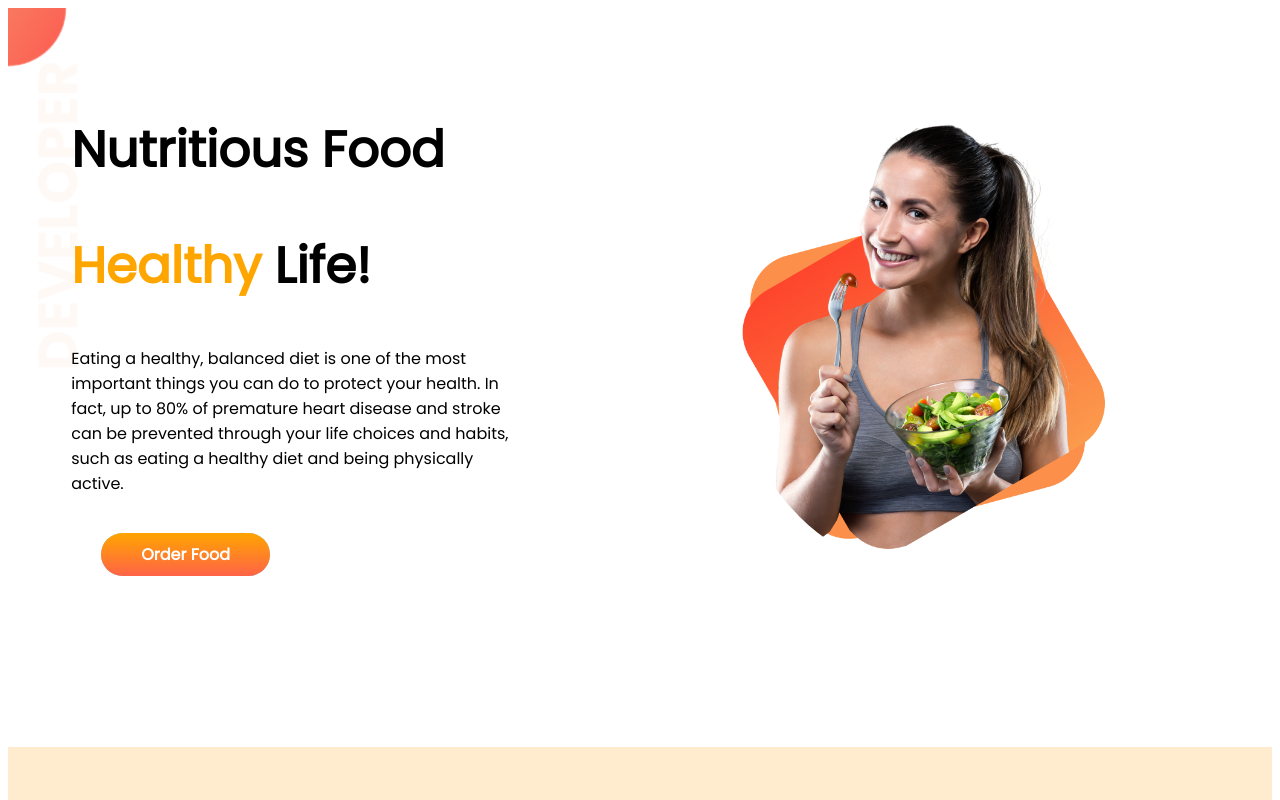
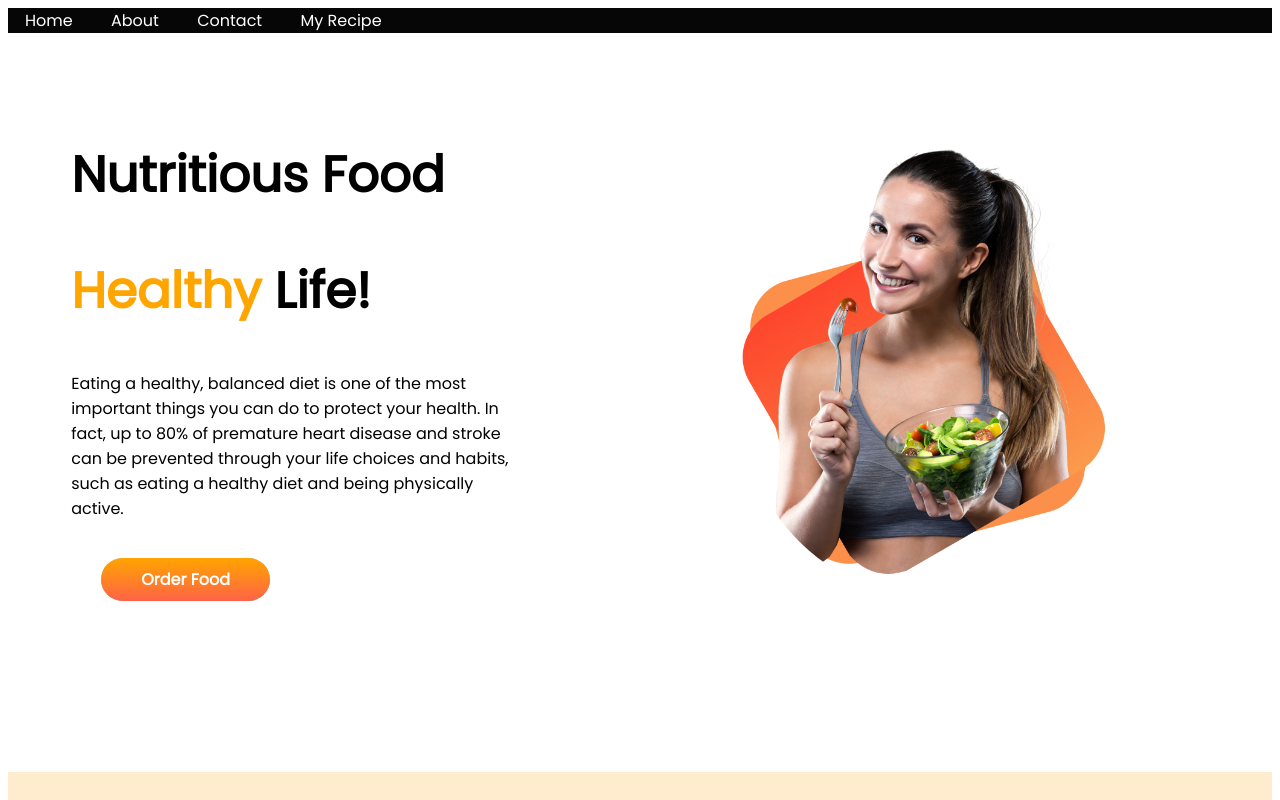
Before and after one commit to mashiourcse/FOOD_Network, a plain HTML site: page index.html in a window 1280 px wide. Shown: the top 800 px of the page. Drawn offline with Linux system fonts and the light colour scheme.

Commit message:
Add files via upload

```diff
--- a/index.html
+++ b/index.html
@@ -14,7 +14,15 @@
 </head>
 <body>
 
-    <section class="top-banner flexible-container">
+    <section class="navbar">
+        <a href="#">Home</a>
+        <a href="#about">About</a>
+        <a target="_blank" href="https://www.facebook.com/rahman.mashiour">Contact</a>
+        <a href="#recipies">My Recipe</a>
+
+    </section>
+
+    <section class="flexible-container">
 
         <div class="half-width">
             <h1>
@@ -44,7 +52,7 @@
     </section>
 
 
-    <section class="secondPart flexible-container">
+    <section id= "about" class="secondPart flexible-container">
         <div class="half-width">
             <img src="images/model_pic/model2.png" alt="">
         </div>
@@ -72,7 +80,7 @@
 
 
 
-    <section class="recipe-area">
+    <section id="recipies" class="recipe-area">
         <div style="padding-bottom: 30px;" >
         <h1 style="text-align: center;">My Recipes</h1>
         <p style=" text-align: center;">
--- a/style.css
+++ b/style.css
@@ -2,6 +2,20 @@ body{
 
     font-family: 'Poppins', sans-serif;
 
+}
+
+.navbar a{
+    text-decoration: none;
+    color: black;
+    margin: 10px;
+    padding: 7px;
+    color: white;
+}
+.navbar{
+
+    display: flexbox;
+    justify-content: flex-end;
+    background-color: #060607;
 }
 
 h1{
```
